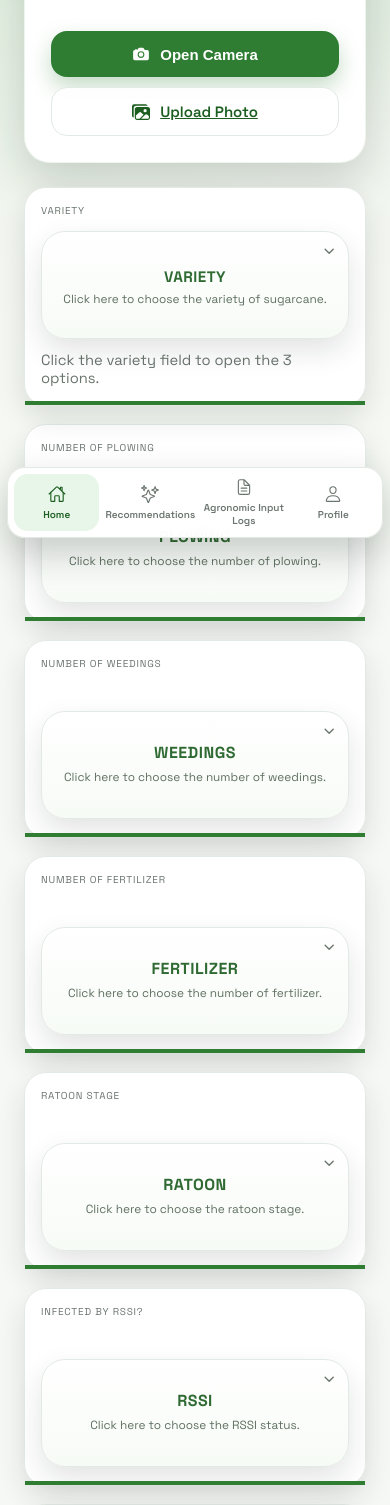
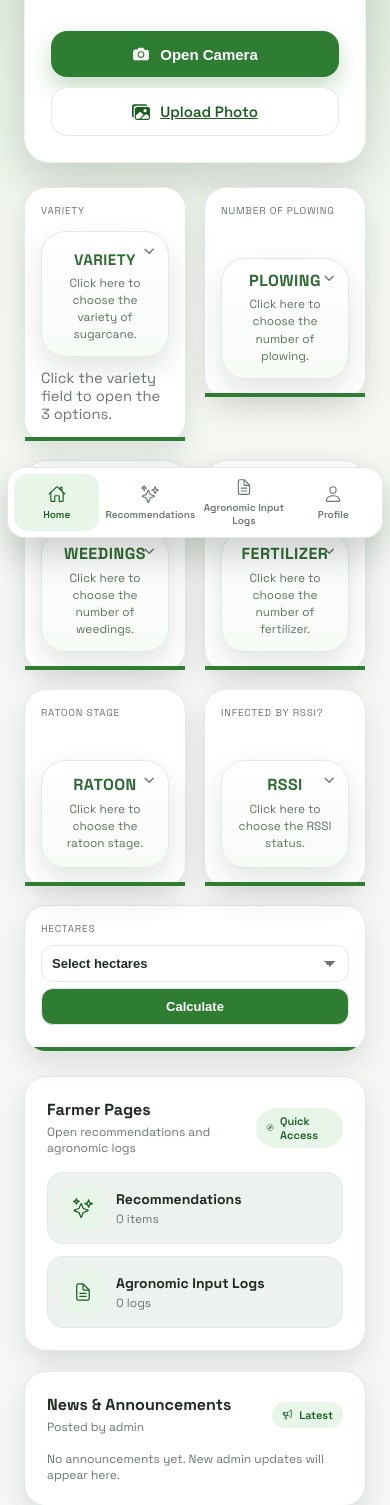
Before and after one commit to freyapayee/falshviscane, a Flask app: template templates/homepage.html in a window 390 px wide. Shown: the part 299-1804 px from the top of the page. Run offline with Flask 3, Linux system fonts and the light colour scheme; the template is opened without the code that fills it, so the values that code supplies are empty; parts of the project's set-up code (start-up, migrations or seed data) failed here and were passed over.

Commit message:
homepage changes

```diff
--- a/templates/homepage.html
+++ b/templates/homepage.html
@@ -534,7 +534,7 @@
 
         @media (max-width: 900px) {
             .stats-grid.stats-grid-inputs {
-                grid-template-columns: 1fr !important;
+                grid-template-columns: repeat(2, minmax(0, 1fr)) !important;
             }
 
             .variety-grid {
```
